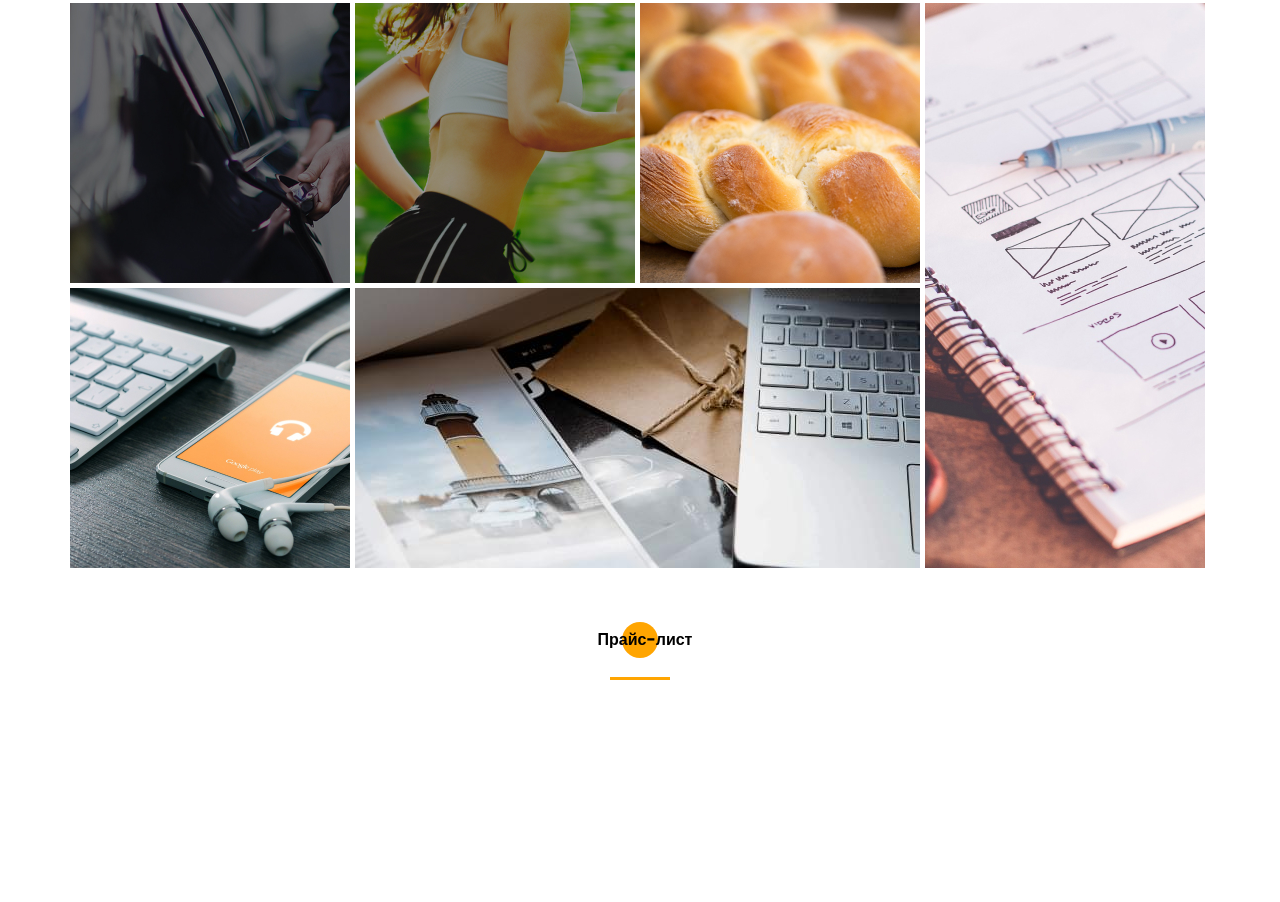
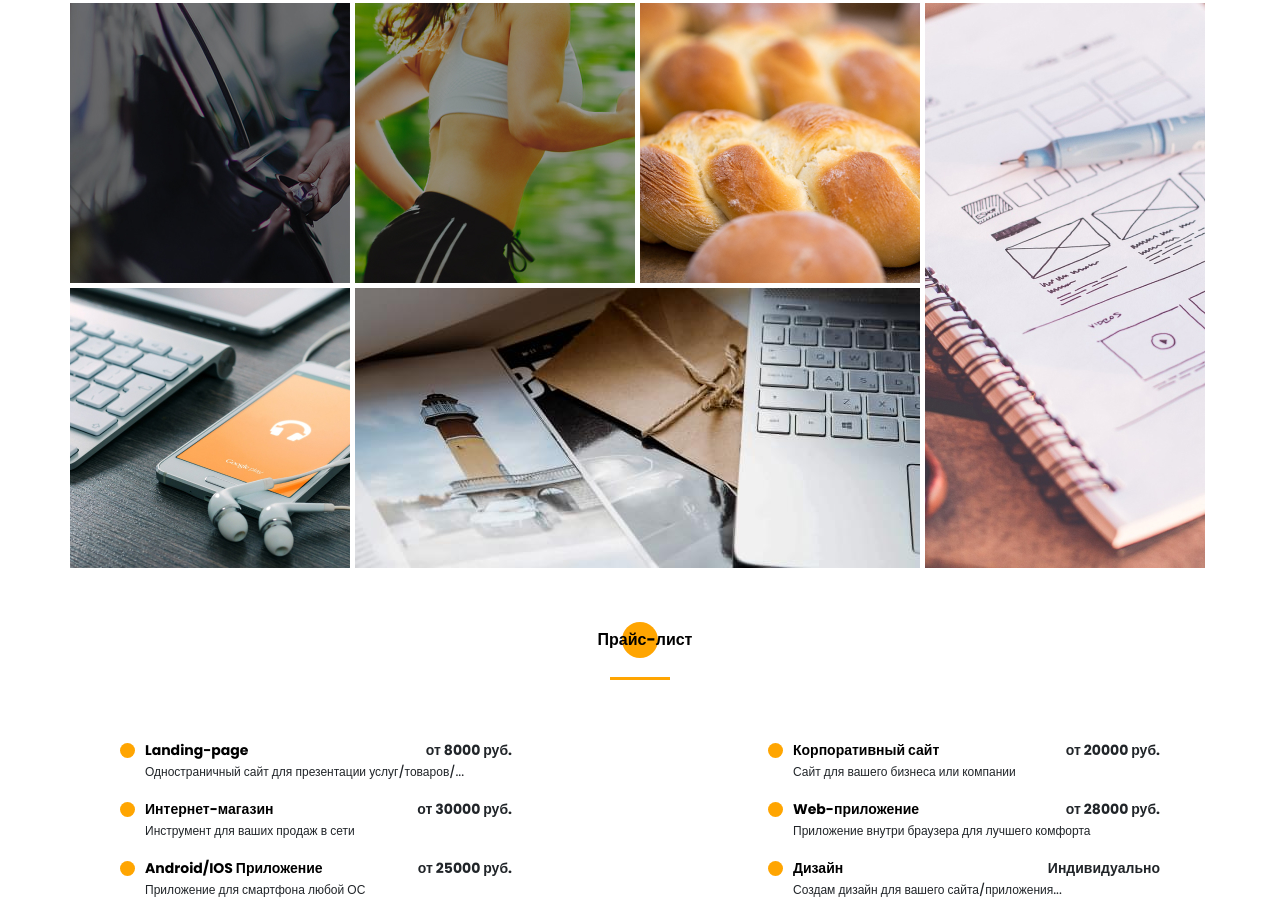
Before and after one commit to artemi258/portfolio, a website: page src/index.html in a window 1280 px wide. Shown: the part 3633-4535 px from the top of the page. Before the commit the page ends 4313 px from the top, so only its background shows below. Drawn offline with nearby package versions, Linux system fonts and the light colour scheme; files that its build step writes are made by us from their sources; files whose address does not match are found by name.

Commit message:
work04.08

```diff
--- a/src/index.html
+++ b/src/index.html
@@ -318,6 +318,38 @@
         <div class="container">
             <h2 class="title title__fz16 price__title">Прайс-лист</h2>
             <div class="divinder divinder__center"></div>
+            <div class="price__wrapper">
+                <div class="price__item">
+                    <h3 class="title title__fz14 price__title-item">Landing-page</h3>
+                    <div class="price__rub">от 8000 руб.</div>
+                    <div class="price__text">Одностраничный сайт для презентации услуг/товаров/...</div>
+                </div>
+                <div class="price__item">
+                    <h3 class="title title__fz14 price__title-item">Корпоративный сайт</h3>
+                    <div class="price__rub">от 20000 руб.</div>
+                    <div class="price__text">Сайт для вашего бизнеса или компании</div>
+                </div>
+                <div class="price__item">
+                    <h3 class="title title__fz14 price__title-item">Интернет-магазин</h3>
+                    <div class="price__rub">от 30000 руб.</div>
+                    <div class="price__text">Инструмент для ваших продаж в сети</div>
+                </div>
+                <div class="price__item">
+                    <h3 class="title title__fz14 price__title-item">Web-приложение</h3>
+                    <div class="price__rub">от 28000 руб.</div>
+                    <div class="price__text">Приложение внутри браузера для лучшего комфорта</div>
+                </div>
+                <div class="price__item">
+                    <h3 class="title title__fz14 price__title-item">Android/IOS Приложение</h3>
+                    <div class="price__rub">от 25000 руб.</div>
+                    <div class="price__text">Приложение для смартфона любой ОС</div>
+                </div>
+                <div class="price__item">
+                    <h3 class="title title__fz14 price__title-item">Дизайн</h3>
+                    <div class="price__rub">Индивидуально</div>
+                    <div class="price__text">Создам дизайн для вашего сайта/приложения...</div>
+                </div>
+            </div>
         </div>
     </section>
     <script src="js/script.js"></script>
--- a/src/sass/blocks/_price.scss
+++ b/src/sass/blocks/_price.scss
@@ -4,4 +4,47 @@
         text-align: center;
         @include titleBefor;
     }
+    &__wrapper {
+        margin-top: 60px;
+        padding: 0 50px 0 75px;
+        display: grid;
+        grid-template: repeat(3, 44px) / repeat(2, 367px);
+        justify-content: space-between;
+        row-gap: 15px;
+    }
+    &__title {
+        margin: 0;
+        text-align: center;
+        &-item {
+            text-align: start;
+            position: relative;
+            &::before {
+                content: '';
+                position: absolute;
+                width: 15px;
+                height: 15px;
+                background: $color;
+                border-radius: 100%;
+                left: -10px;
+                transform: translate(-100%, 20%);
+            }
+        }
+    }
+    &__rub {
+        font-weight: bold;
+        font-size: 14px;
+        line-height: 21px;
+        justify-self: end;
+    }
+    &__text {
+        font-weight: 500;
+        font-size: 12px;
+        line-height: 18px;
+        grid-column: 1/3;
+    }
+    &__item {
+        display: grid;
+        grid-template: repeat(2, 21px) / 190px 121px;
+        place-content: space-between;
+    }
 }
```
Also changed, not shown: dist/css/style.min.css, dist/index.html.
